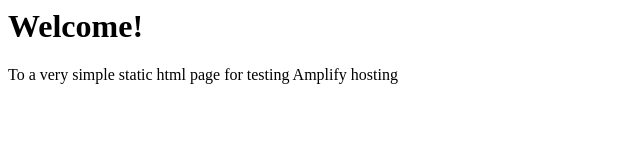
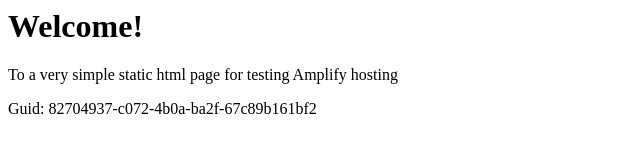
Before and after one commit to aws-aemilia-fra/Github-PR-Commit-Integration-Test-DoNotTouch-Gith-OKSLNVO2-v1-prod-eu-central-1, a website: page src/index.html in a window 1280 px wide. Shown: the whole page, without its empty margins (0-640 px from the left). Drawn offline with Linux system fonts and the light colour scheme.

Commit message:
commit from integ tests

```diff
--- a/src/index.html
+++ b/src/index.html
@@ -1,3 +1,5 @@
+
+
 <html lang="en">
 
 <head>
@@ -10,6 +12,6 @@
 <body>
     <h1>Welcome!</h1>
     <p>To a very simple static html page for testing Amplify hosting</p>
-</body>
+    <p>Guid: 82704937-c072-4b0a-ba2f-67c89b161bf2</p></body>
 
 </html>
```
